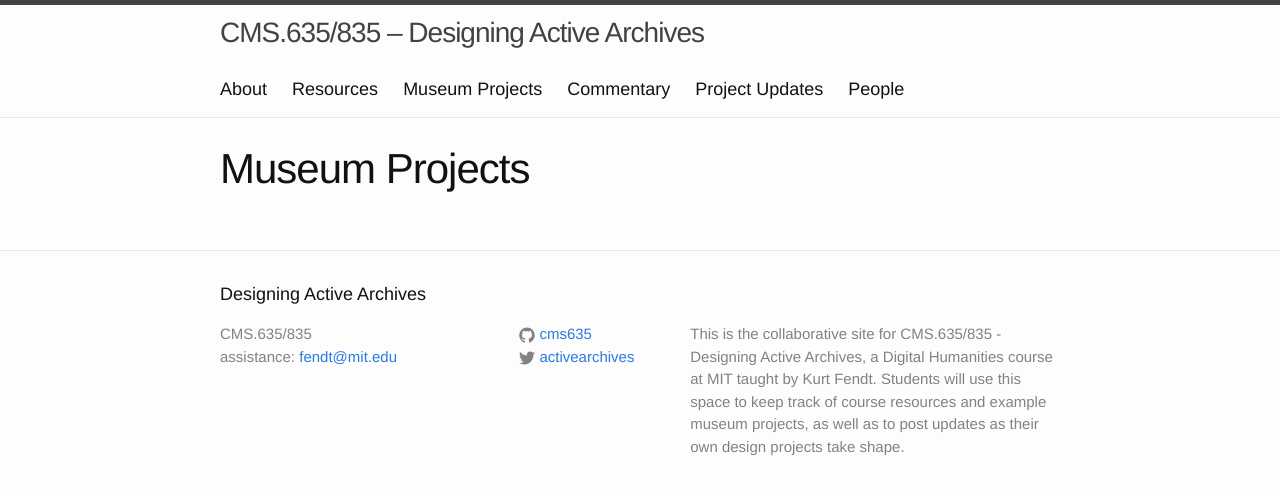
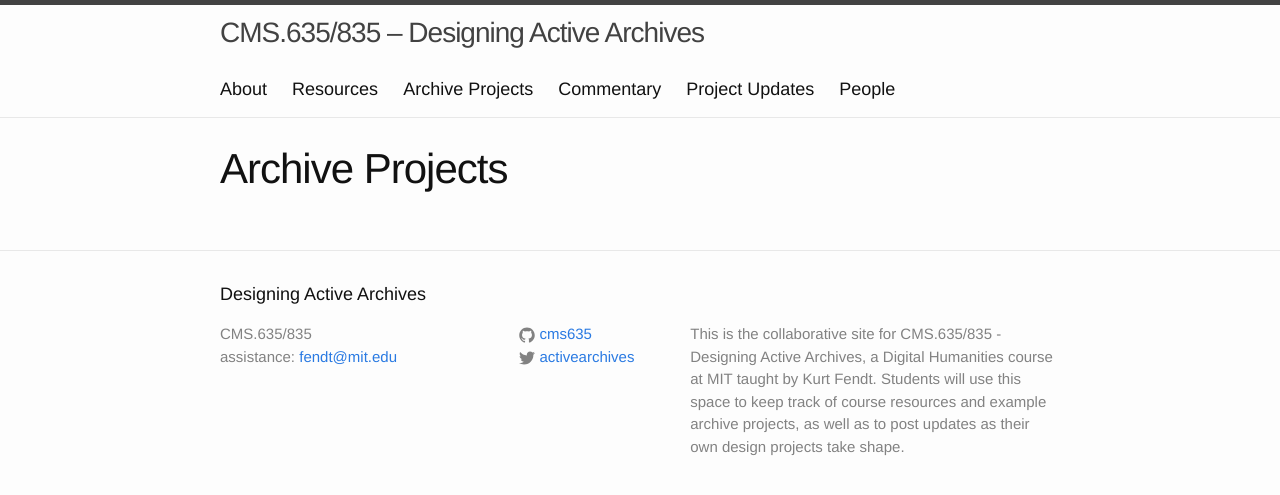
Before and after one commit to cms635/cms635.github.io, a Jekyll site: the page built from ext-projects.html, in a window 1280 px wide. Shown: the top 495 px of the page. Built offline with Jekyll 4.4.1, drawn with Linux system fonts in a browser that asks for light colours.

Commit message:
Change museum to archive

```diff
--- a/_config.yml
+++ b/_config.yml
@@ -7,7 +7,7 @@ description: > # this means to ignore newlines until "baseurl:"
   This is the collaborative site for CMS.635/835 - Designing Active Archives, a Digital
   Humanities course at MIT taught by Kurt Fendt. Students will
   use this space to keep track of course resources and example
-  museum projects, as well as to post updates as their own design
+  archive projects, as well as to post updates as their own design
   projects take shape.
 baseurl: "" # the subpath of your site, e.g. /blog/
 url: "http://cms635.github.io/" # the base hostname & protocol for your site
--- a/ext-projects.html
+++ b/ext-projects.html
@@ -1,6 +1,6 @@
 ---
 layout: page
-title: Museum Projects
+title: Archive Projects
 permalink: /ext-projects/
 nav-rank: 3
 ---
```
